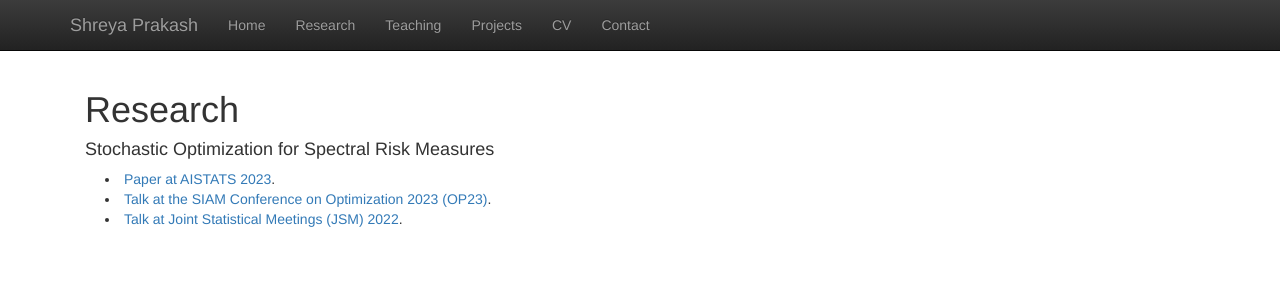
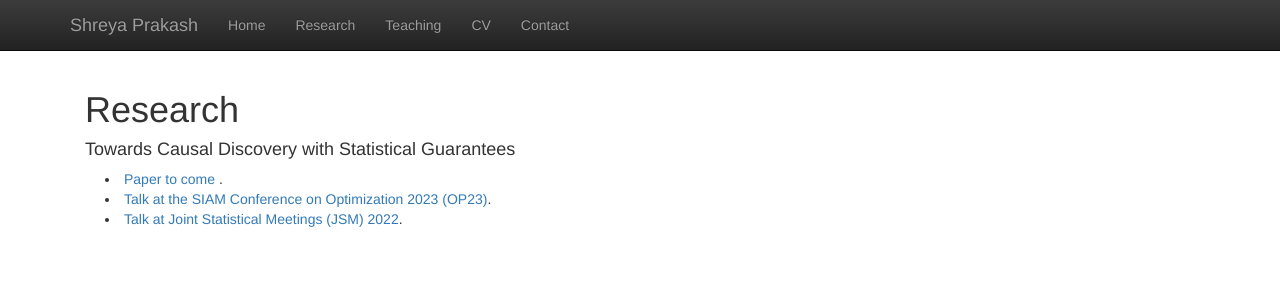
Before and after one commit to shreyap18/shreyap18.github.io, a Jekyll site: the page built from research.html, in a window 1280 px wide. Shown: the top 300 px of the page. Built offline with Jekyll 4.4.1, drawn with Linux system fonts in a browser that asks for light colours; nearby versions of some CDN libraries; library files that are not in the unit come from our copies.

Commit message:
removing projects tab

```diff
--- a/_layouts/default.html
+++ b/_layouts/default.html
@@ -46,7 +46,6 @@
           <!-- <li><a class="active" href="research.html">Research</a></li> -->
           <li><a class="active" href="research.html">Research</a></li>
           <li><a class="active" href="teaching.html">Teaching</a></li>
-          <li><a class="active" href="projects.html">Projects</a></li>
           <li><a class="active" href="cv.html">CV</a></li>
           <!-- <li><a class="active" href="tutoring.html">Tutoring</a></li> -->
           <li><a class="active" href="contact.html">Contact</a></li>
--- a/research.html
+++ b/research.html
@@ -5,10 +5,10 @@ title: 'Research'
 
 <h1 style="margin-top:0;">Research</h1>
 
-<h4>Stochastic Optimization for Spectral Risk Measures</h4>
+<h4>Towards Causal Discovery with Statistical Guarantees</h4>
 <p class="content" style="padding:0px;margin:0px 20px 0px;">
         <li style="padding:0px;margin:0px 20px 0px;"> <a href="https://proceedings.mlr.press/v206/mehta23b.html"
-                        target="_blank">Paper at AISTATS 2023</a>. </li>
+                        target="_blank">Paper to come </a>. </li>
         </li>
         <li style="padding:0px;margin:0px 20px 0px;"> <a href="talks/siamopt23.pdf" target="_blank">Talk at the
                         SIAM Conference on Optimization 2023 (OP23)</a>. </li>
```
Also changed, not shown: archive/projects.html (renamed from projects.html), 14 other files.
